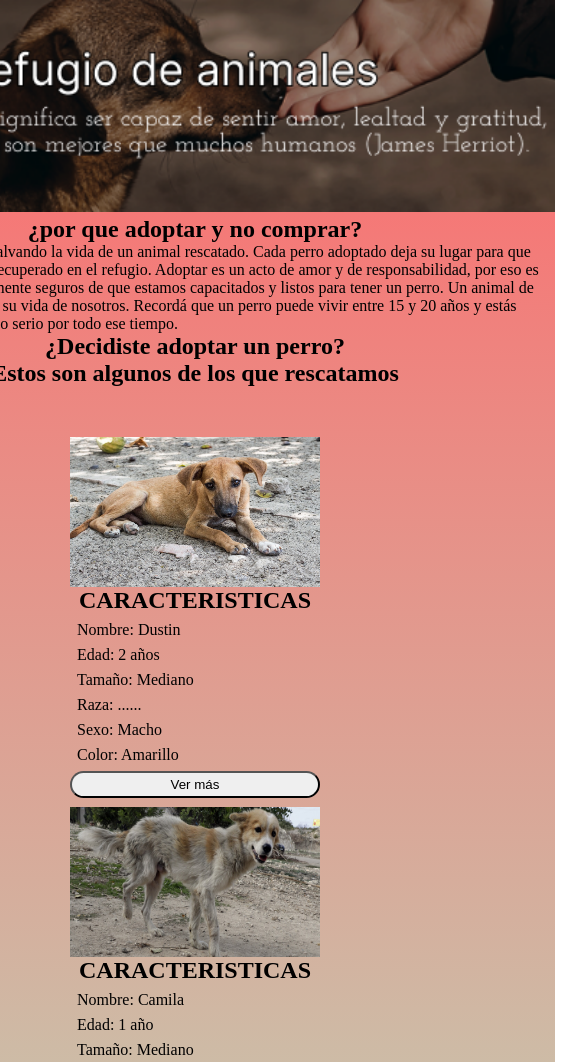
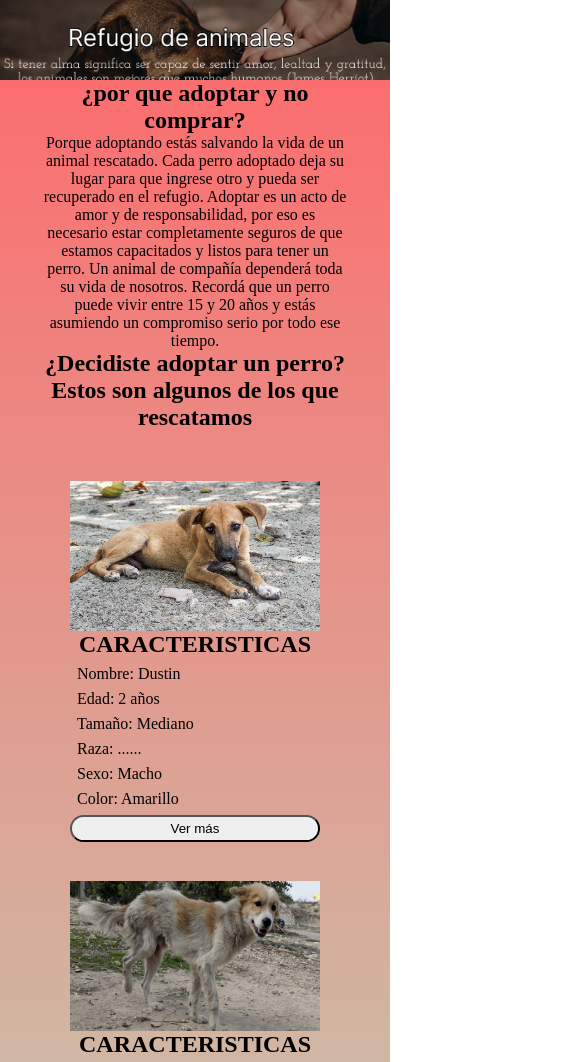
Before and after one commit to ElianFernandez2021/zoonosis, a website: page src/views/index.html in a window 390 px wide. Shown: the top 1062 px of the page, 585 px wide, since content can reach past the window. Drawn offline with Linux system fonts and the light colour scheme.

Commit message:
home terminado

```diff
--- a/public/css/home.css
+++ b/public/css/home.css
@@ -58,17 +58,29 @@
     margin-top: 30px;
 }
 .conteinerDerecho-home{
+    min-width: none;
     max-width: 45rem;
     margin: 0;
 }
-.banner-home img{
-    width: 45rem;
+.banner-home{
+    background-image: url(../images/banner.png);
+    background-size: cover;
+    display: flex;
+    width: 100%;
+    min-width: none;
+    justify-content: center;
+    height: 10rem;
 }
+/* .banner-home img{
+    width: 100%;
+} */
 .porque-home h1{
     text-align: center;
+    width: 100%;
 }
 .decidiste-home{
     text-align: center;
+    width: 100%;
 }
 .containerPerrosCards-home{
     display: flex;
@@ -126,6 +138,10 @@
     display: flex;
     flex-direction: row;
 }
+.ubicacion2{
+    display: flex;
+    flex-direction: row;
+}
 .verMasContenedor-home2{
     align-items: center;
     margin: 0 auto;
@@ -154,13 +170,56 @@
     box-shadow: 1px 1px 1px 1px rgba(165, 255, 214, 1);
 }
 
-@media (max-width:400px) {
+@media (max-width:850px) {
     .conteinerPublicidad-home{
         position: absolute;
         opacity: 0;
     }
+    .porque-home{
+        text-align: center;
+        justify-content: center;
+        width: 78%;
+        min-width: none;
+        display: flex;
+        flex-direction: column;
+        justify-content: center;
+        text-align: center;
+        margin: 0 auto;
+    }
+    .porque-home p{
+        display: flex;
+        justify-content: center;
+        text-align: center;
+        margin: auto 0;
+    }
     .containerPerrosCards-home{
         flex-direction: column;
-        margin: 50px;
+    }
+    .card1-home{
+        margin-bottom: 30px;
+    }
+    .conteinerDerecho-home{
+        margin:0 auto;
+    }
+    .ubicacion1{
+        display: flex;
+        flex-direction: column;
+    }
+    .ubicacion2{
+        position: absolute;
+        z-index: -9999;
+        opacity: 0;
+        top: 8px;
     }
 }
+@media (max-width:600px) {
+.banner-home{
+    background-image: url(../images/banner.png);
+    background-size: cover;
+    display: flex;
+    width: 100%;
+    min-width: none;
+    justify-content: center;
+    height: 5rem;
+}
+}
--- a/src/views/index.html
+++ b/src/views/index.html
@@ -31,7 +31,7 @@
         </div>
         <div class="conteinerDerecho-home">
             <div class="banner-home">
-                <img src="/images/banner.png" alt="">
+                <!-- <img src="/images/banner.png" alt=""> -->
             </div>
             <div class="porque-home">
                 <h1>¿por que adoptar y no comprar?</h1>
@@ -88,7 +88,7 @@
                     <img width="300px" height="150px" src="/images/Ubicación refugios.jpg" alt="">
                 </div>
               </section>
-              <section class="ubicacion1">
+              <section class="ubicacion2">
                 <div class="tarjetaUbicacion-home">
                     <img width="300px" height="150px" src="/images/Ubicación refugios.jpg" alt="">
                 </div>
```
